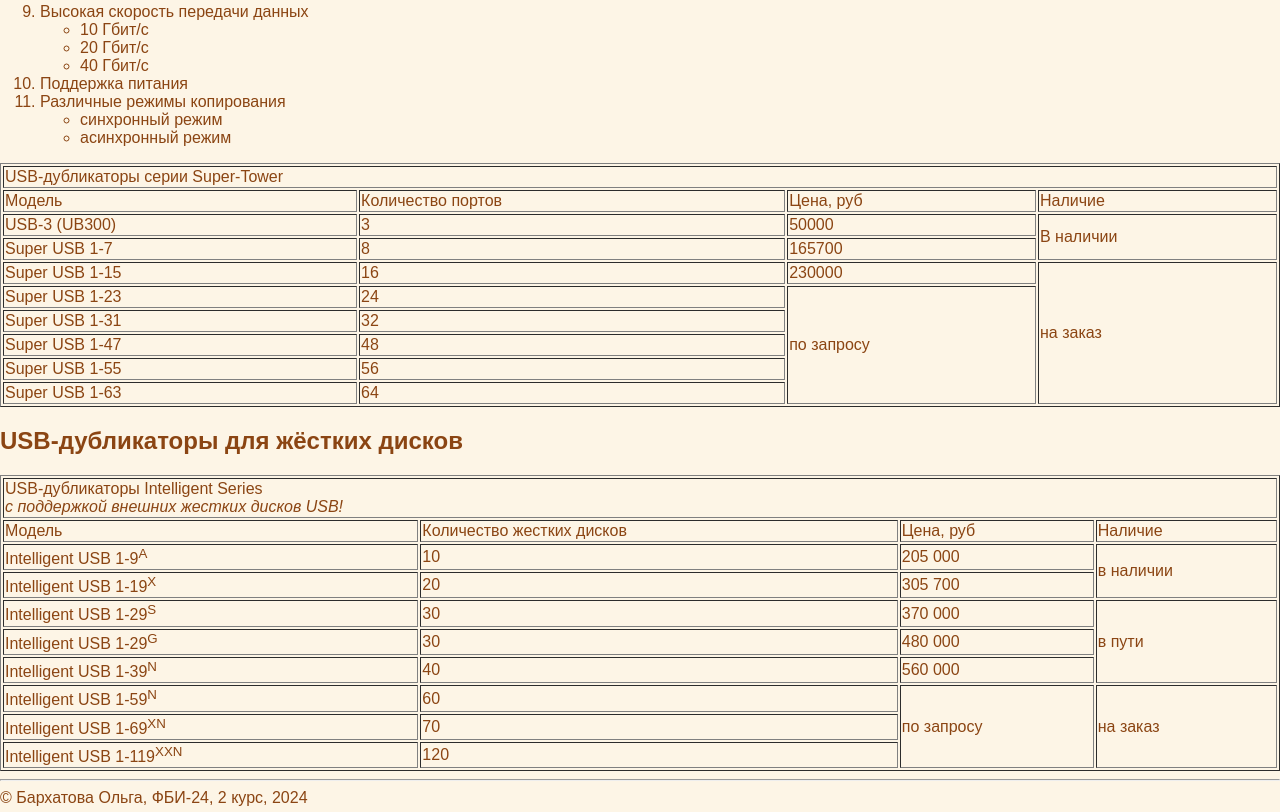
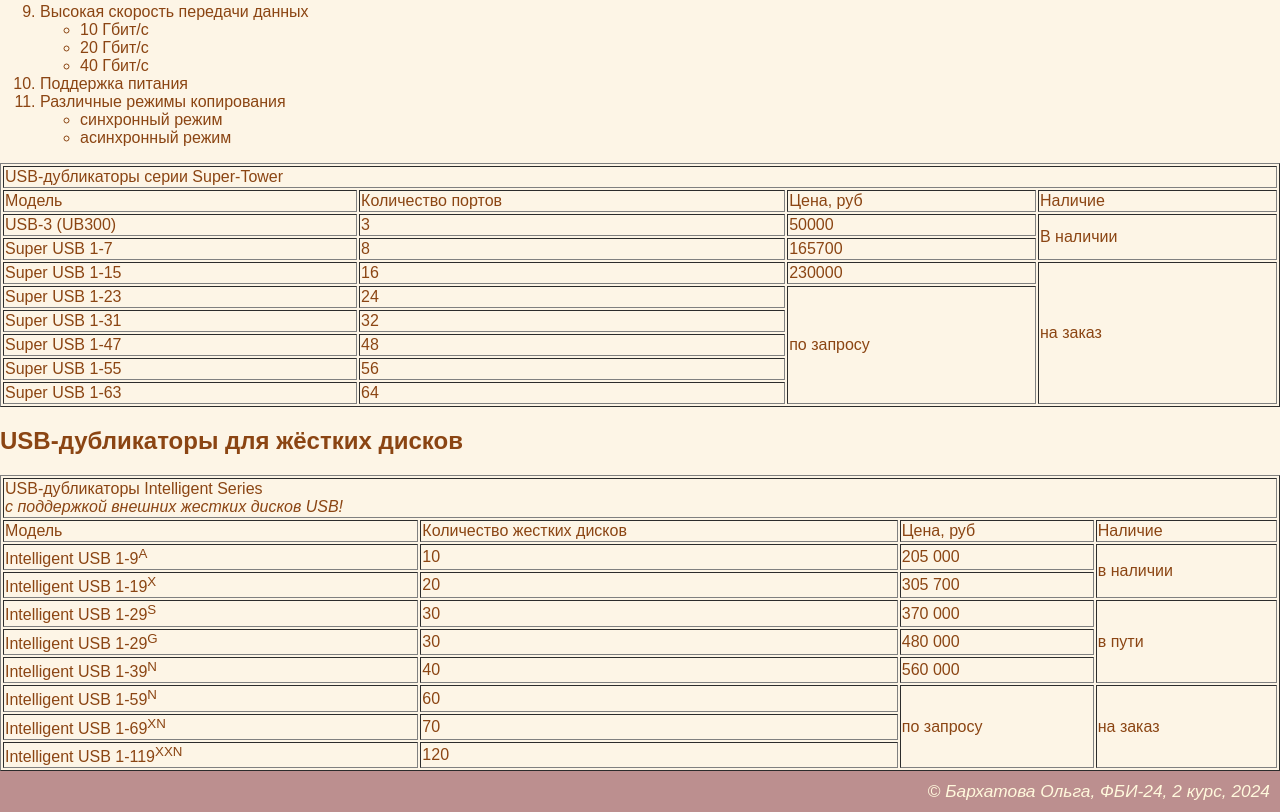
Before and after one commit to brkhtvvv/web-front-lab, a plain HTML site: page lab2/usb.html in a window 1280 px wide. Shown: the part 689-1501 px from the top of the page. Drawn offline with Linux system fonts and the light colour scheme.

Commit message:
Стили подвала

```diff
--- a/lab2/usb.html
+++ b/lab2/usb.html
@@ -176,9 +176,8 @@
                 </table>
         </main>
 
-        <footer>
-            <hr>
-           &copy; Бархатова Ольга, ФБИ-24, 2 курс, 2024
+        <footer style="background-color: rosybrown; color: cornsilk; padding: 10px; font-size: 13pt; text-align: right;" >
+           &copy; <i>Бархатова Ольга, ФБИ-24, 2 курс, 2024</i>
         </footer>
     </body>
 </html>
```
